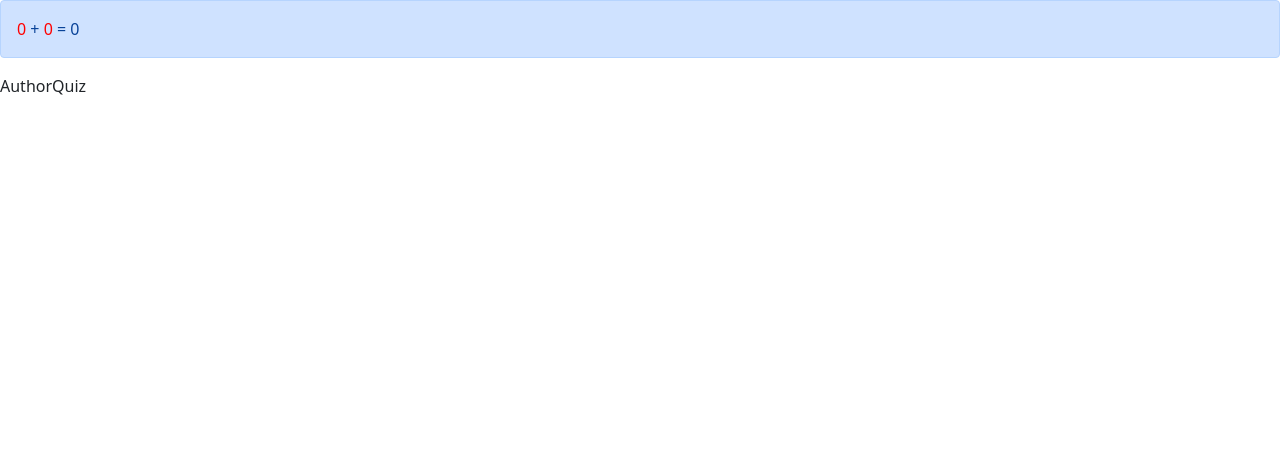
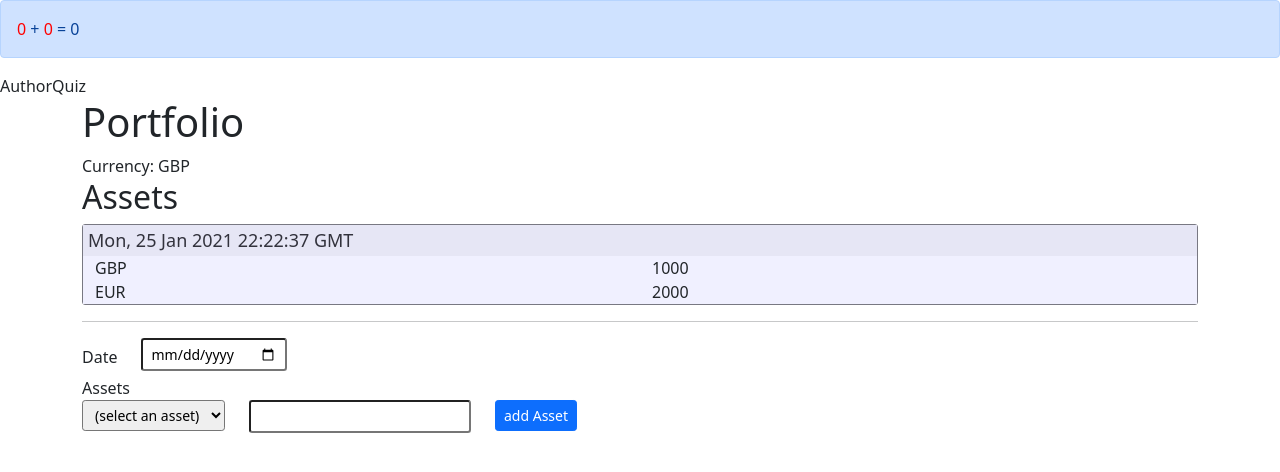
Before and after one commit to alex-piccione/spikes.React, a React (Create React App) app: page / in a window 1280 px wide. Shown: the top 472 px of the page. Built offline with nearby package versions, Linux system fonts and the light colour scheme.

Commit message:
Add Portfolio component

```diff
--- a/public/index.html
+++ b/public/index.html
@@ -27,5 +27,6 @@
     <div id="Sum" style="display: _none;"></div>
     <div id=AuthorQuiz></div>
     <div id=StopWatch></div>
+    <div id=Portfolio></div>
   </body>
 </html>
--- a/src/CSS/index.css
+++ b/src/CSS/index.css
@@ -54,3 +54,23 @@ code {
   font-family: source-code-pro, Menlo, Monaco, Consolas, 'Courier New',
     monospace;
 }
+
+
+
+/* Portfolio */
+
+.portfolio-date-container {
+  border: solid 1px rgb(120, 120, 130);
+  border-radius: 3px;
+}
+
+.portfolio-date {
+  padding: 2px 5px;
+  font-size: large;
+  color: rgb(50, 50, 60);
+  background-color: rgb(230, 230, 245);
+}
+
+.portfolio-date-asset {
+  background-color: rgb(240, 240, 255);
+}
--- /dev/null
+++ b/src/components/Portfolio/DateAssetsAdd.component.tsx
@@ -0,0 +1,126 @@
+import { emitWarning } from "process"
+import React from "react"
+import { Asset, AssetAtDate, DateAssets } from "./Portfolio"
+
+interface Props {
+  availableAssets: Asset[],
+  add: (date:Date, data:AssetAtDate) => void
+}
+
+interface State {
+  date: Date | undefined
+  newAsset: AssetAtDate | undefined
+ // currentAssets: AssetAtDate[]
+}
+
+/// componente for adding assets on a specific date
+export default class DateAssetsAdd extends React.Component<Props, State> {
+
+  constructor(props:Props) {
+    super(props)
+    this.state = {
+      date: new Date(),
+      newAsset: undefined
+    }
+  }
+
+  resolveAsset = (code:String) => this.props.availableAssets.filter(x => x.code === code)[0]
+
+  availableAssets () {
+    return this.props.availableAssets // TODO remove used assets
+    // filter
+  }
+
+  //addAsset(assetCode:string, value:number) {
+  addAsset = (assetCode:string, value:number) => {
+
+    if (this.state.date === undefined)
+      return this.warning("Please define a date")
+
+    const asset = this.resolveAsset(assetCode)
+
+    const newAsset:AssetAtDate = {
+      asset:asset, amount:value
+    }
+    this.setState({newAsset: newAsset})
+
+    this.props.add(this.state.date, newAsset)
+  }
+
+  warning(message:string) {
+    alert(message)
+  }
+
+  render() {
+    return <>
+      <div className="row">
+        <div className="col-auto">
+          <label className="col-form-label">Date</label>
+        </div>
+        <div className="col-auto">
+          <input type="date" className="form-control-sm" value={this.state.date && this.state.date.toUTCString()}></input>
+        </div>
+      </div>
+      <div className="input-group"></div>
+      <div>Assets</div>
+      <NewAsset assets={this.availableAssets()} addNew={this.addAsset} warning={this.warning}></NewAsset>
+    </>
+  }
+}
+
+interface NewAssetProps {
+  assets:Asset[]
+  warning: (message:string) => void
+  addNew:(assetCode:string, value:number) => void
+}
+
+interface NewAssetState {
+  assetCode:string|undefined
+  value:number|undefined
+}
+
+class NewAsset extends React.Component<NewAssetProps, NewAssetState> {
+  constructor(props:NewAssetProps) {
+    super(props)
+
+    this.state = {
+      assetCode: undefined,
+      value: undefined
+    }
+
+    this.changeValue = this.changeValue.bind(this)
+  }
+
+  add = () => {
+    if (this.state.assetCode === undefined)
+      return this.props.warning("An Asset must be selected")
+    else if (this.state.value === undefined)
+      return this.props.warning("A value must be defined")
+
+    //alert(`add a value: ${this.state.value} ${this.state.assetCode}`)
+    this.props.addNew(this.state.assetCode, this.state.value)
+  }
+
+  changeValue = (value:string) => this.setState({value: Number(value)})
+
+  selectAsset = (value:string) => {
+      this.setState({assetCode: value})
+  }
+
+  render() {
+    return <div className="row">
+    <div className="col-auto">
+      <select className="form-control-sm" onChange={evt => this.selectAsset(evt.target.value)}>
+        <option>(select an asset)</option>
+        {this.props.assets.map(a => <option value={a.code}>{a.code}</option>)}
+      </select>
+    </div>
+    <div className="col-auto">
+      <input type="number" name="value" className="form-control-sm" onChange={evt => this.changeValue(evt.target.value)}></input>
+    </div>
+    <div className="col-auto">
+      <span onClick={this.add} className="btn btn-primary btn-sm">add Asset</span>
+    </div>
+  </div>
+  }
+}
--- /dev/null
+++ b/src/components/Portfolio/DateAssetsView.component.tsx
@@ -0,0 +1,26 @@
+import React from "react"
+import { DateAssets } from "./Portfolio"
+
+interface DateViewProps { dateAssets:DateAssets }
+
+export default class DateAssetsView extends React.Component<DateViewProps, DateAssets> {
+  constructor(props:DateViewProps){
+    super(props)
+
+    this.state = props.dateAssets
+  }
+
+  render() {
+    return <div className="portfolio-date-container">
+      <div className="portfolio-date">{this.state.date.toUTCString()}</div>
+      <div className="container portfolio-date-asset">
+      {this.state.assets.map(asset =>
+        <div className="row">
+          <div className="col-sm">{asset.asset.code}</div>
+          <div className="col-md">{asset.amount}</div>
+        </div>
+        )}
+        </div>
+      </div>
+  }
+}
--- /dev/null
+++ b/src/components/Portfolio/Portfolio.tsx
@@ -0,0 +1,36 @@
+export interface Portfolio {
+  allAssets: string[],
+  dates: DateAssets[]
+}
+
+export interface DateAssets {
+  date: Date
+  assets: AssetAtDate[]
+}
+
+export interface AssetAtDate {
+  asset: Asset
+  amount: number
+  // GBP value
+  //assetValue: number
+}
+
+export interface Asset {
+  name: String
+  code: string
+}
+
+export function createInitialPortfolio():Portfolio {
+  return {
+    allAssets: [ "GBP", "EUR"],
+    dates: [
+      {
+        date: new Date(),
+        assets: [
+          { asset: { name: "Pound", code: "GBP"}, amount:1000 },
+          { asset: { name: "Euro", code: "EUR"}, amount:2000 }
+        ]
+      }
+    ]
+  }
+}
--- /dev/null
+++ b/src/components/Portfolio/PortfolioDashboard.tsx
@@ -0,0 +1,42 @@
+import React from "react"
+import { Asset, DateAssets, Portfolio, createInitialPortfolio, AssetAtDate } from "./Portfolio"
+import DateAssetsView from "./DateAssetsView.component"
+import DateAssetsAdd from "./DateAssetsAdd.component"
+
+type DashboardProps = {
+  currency: string
+  availableAssets: Asset[]
+}
+
+type DashboardState = {
+  portfolio: Portfolio
+}
+
+export default class PortfolioDashboard extends React.Component<DashboardProps, DashboardState> {
+  constructor(props:DashboardProps) {
+    super(props)
+
+    this.state = { portfolio: createInitialPortfolio() }
+  }
+
+  addAsset(date:Date, asset:AssetAtDate) {
+
+    // TODO not implemented
+    //alert(date.toUTCString())
+
+
+  }
+
+  render() {
+    return <div className="container">
+      <h1>Portfolio</h1>
+      <div>Currency: {this.props.currency}</div>
+      <div><h2>Assets</h2></div>
+      {this.state.portfolio.dates.map(d =>
+        <DateAssetsView dateAssets={d} key={d.date.getUTCMilliseconds()} ></DateAssetsView>
+      )}
+      <hr />
+      <DateAssetsAdd availableAssets={this.props.availableAssets} add={this.addAsset}></DateAssetsAdd>
+      </div>
+  }
+}
--- a/src/components/Sum & Number.tsx
+++ b/src/components/Sum & Number.tsx
@@ -21,7 +21,7 @@ export class Sum extends Component<SumProps, SumState> {
   sum = (a:number, b:number) => a+b
 
   click = (n:AB) => {
-    n == "A" ?
+    n === "A" ?
     this.setState({a: this.state.a + 1, sum: this.sum(this.state.a+1, this.state.b)}) :
     this.setState({b: this.state.b + 1, sum: this.sum(this.state.a, this.state.b+1)})
   }
--- a/src/index.tsx
+++ b/src/index.tsx
@@ -6,6 +6,7 @@ import { Game } from "./components/Game"
 import { AuthorQuiz } from "./components/AuthorQuiz"
 import { } from "./components/StopWatch"
 import { Sum } from "./components/Sum & Number"
+import PortfolioDashboard from "./components/Portfolio/PortfolioDashboard"
 
 ReactDOM.render(
   <React.StrictMode>
@@ -27,3 +28,17 @@ ReactDOM.render(
   </React.StrictMode>,
   document.getElementById("AuthorQuiz")
 )
+
+const availableAssets = [
+  { name: "Pound", code: "GBP"},
+  { name: "Euro", code: "EUR"},
+  { name: "US Dollar", code: "USD"},
+  { name: "Bitcoin", code: "BTC"},
+]
+
+ReactDOM.render(
+  <React.StrictMode>
+    <PortfolioDashboard currency="GBP" availableAssets={availableAssets} />
+  </React.StrictMode>,
+  document.getElementById("Portfolio")
+)
```
Also changed, not shown: src/components/Portfolio/Assets.component.tsx (added, +16 -0 lines).
